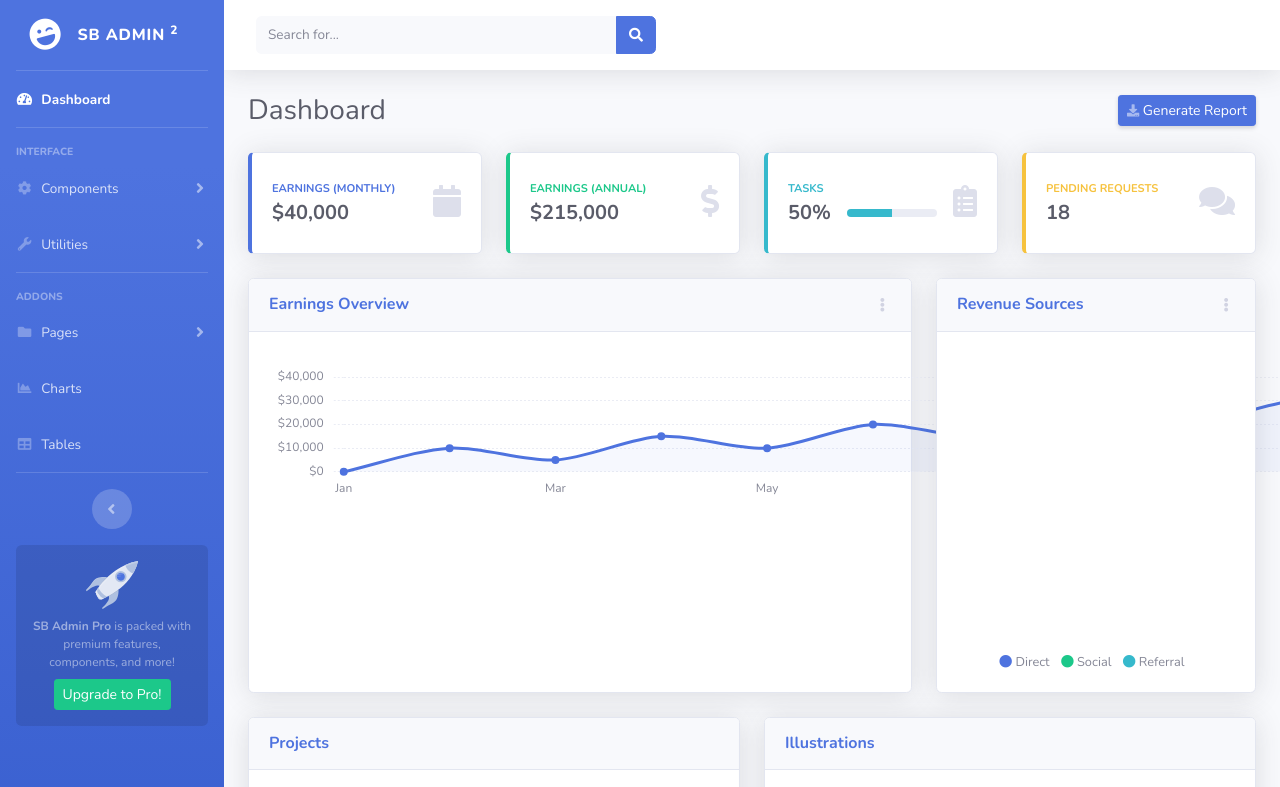
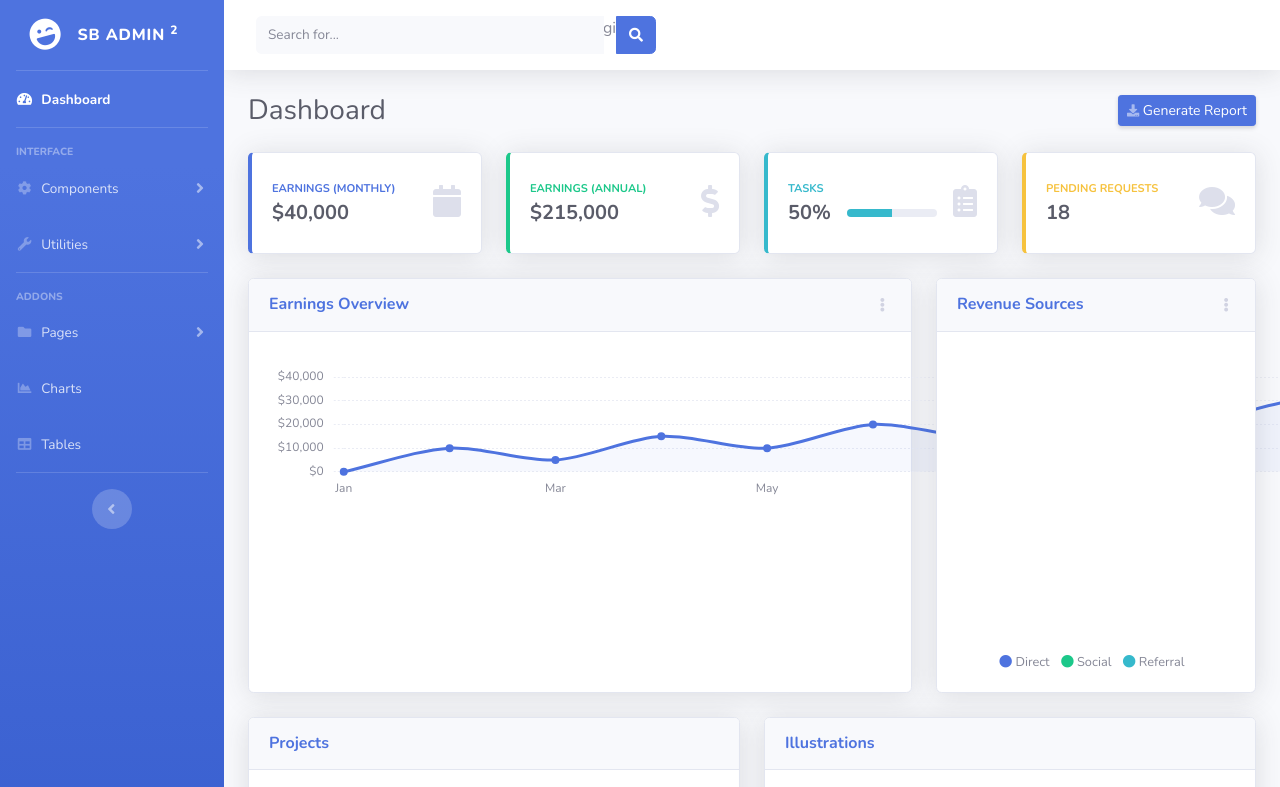
Before and after one commit to cricripaz/clothes_inventory_frontend, a website with bundled scripts: page index.html in a window 1280 px wide. Shown: the top 787 px of the page. Built offline with nearby package versions, Linux system fonts and the light colour scheme.

Commit message:
modify Sidebar

```diff
--- a/index.html
+++ b/index.html
@@ -142,12 +142,6 @@
                 <button class="rounded-circle border-0" id="sidebarToggle"></button>
             </div>
 
-            <!-- Sidebar Message -->
-            <div class="sidebar-card d-none d-lg-flex">
-                <img class="sidebar-card-illustration mb-2" src="img/undraw_rocket.svg" alt="...">
-                <p class="text-center mb-2"><strong>SB Admin Pro</strong> is packed with premium features, components, and more!</p>
-                <a class="btn btn-success btn-sm" href="https://startbootstrap.com/theme/sb-admin-pro">Upgrade to Pro!</a>
-            </div>
 
         </ul>
         <!-- End of Sidebar -->
@@ -172,7 +166,7 @@
                         <div class="input-group">
                             <input type="text" class="form-control bg-light border-0 small" placeholder="Search for..."
                                 aria-label="Search" aria-describedby="basic-addon2">
-                            <div class="input-group-append">
+                            <div class="input-group-append">gi
                                 <button class="btn btn-primary" type="button">
                                     <i class="fas fa-search fa-sm"></i>
                                 </button>
```
Also changed, not shown: 1 other file.
